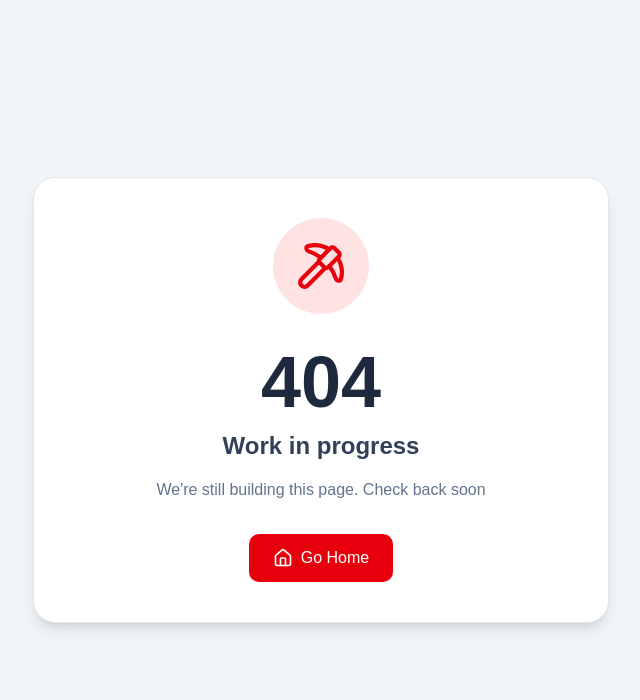
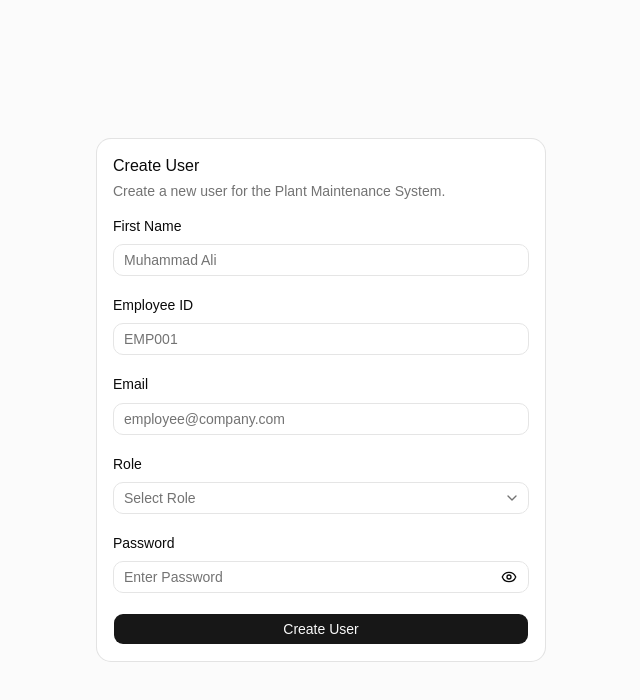
Before and after one commit to Muhammad-Anas16/Eco-Tech-PMS-User-Interface, a React (Vite) app: page /register in a window 1280 px wide. Before the commit this address had no page. Shown: the top 700 px of the page, without its empty margins (319-959 px from the left). Built offline with nearby package versions, Linux system fonts and the light colour scheme.

Commit message:
add user role login and register pages

```diff
--- a/src/App.jsx
+++ b/src/App.jsx
@@ -2,11 +2,15 @@ import "./App.css";
 import { Route, Routes } from "react-router";
 import HomePage from "./pages/HomePage";
 import NotFoundPage from "./pages/NotFoundPage";
+import LoginPage from "./pages/authentication/LoginPage";
+import RegisterPage from "./pages/authentication/RegisterPage";
 
 function App() {
   return (
     <Routes>
       <Route path="/" element={<HomePage />} />
+      <Route path="/login" element={<LoginPage />} />
+      <Route path="/register" element={<RegisterPage />} />
       <Route path="*" element={<NotFoundPage />} />
     </Routes>
   );
--- a/src/components/LoginForm.jsx
+++ b/src/components/auth/LoginForm.jsx
@@ -1,11 +1,10 @@
 import { useState } from "react";
 import { Controller, useForm } from "react-hook-form";
 import { zodResolver } from "@hookform/resolvers/zod";
-import { Eye, EyeOff } from "lucide-react";
+import { Eye, EyeOff, Loader2 } from "lucide-react";
 import { toast } from "sonner";
-
-import { loginSchema } from "../schema/loginSchema";
-
+import { loginSchema } from "../../schema/AuthSchema";
+import { login } from "@/api/auth.api";
 import { Button } from "@/components/ui/button";
 import {
   Card,
@@ -14,7 +13,6 @@ import {
   CardTitle,
   CardDescription,
 } from "@/components/ui/card";
-
 import {
   Field,
   FieldGroup,
@@ -35,8 +33,11 @@ import {
 const LoginForm = () => {
   const [showPassword, setShowPassword] = useState(false);
 
+  const [loading, setLoading] = useState(false);
+
   const form = useForm({
     resolver: zodResolver(loginSchema),
+
     defaultValues: {
       employeeId: "",
       role: "",
@@ -44,38 +45,32 @@ const LoginForm = () => {
     },
   });
 
-  const onSubmit = (data) => {
-    console.log(data);
+  const onSubmit = async (data) => {
+    try {
+      setLoading(true);
 
-    /*
-      Backend Example
+      const response = await login(data);
 
-      POST /api/auth/login
+      console.log("Login Response:", response);
 
-      {
-        employeeId,
-        role,
-        password
-      }
+      toast.success("Login Successful");
 
-      Backend verifies
+      form.reset();
+    } catch (error) {
+      console.log(error);
 
-      ✔ Employee Exists
-      ✔ Password Correct
-      ✔ Role Matches Database
-
-      If all true
-      Login Success
-
-      Otherwise
-      Invalid Credentials
-    */
-
-    toast.success("Login Successful");
+      toast.error(
+        error?.response?.data?.message ||
+          error?.message ||
+          "Invalid Credentials",
+      );
+    } finally {
+      setLoading(false);
+    }
   };
 
   return (
-    <Card className="w-full max-w-md mx-auto shadow-lg">
+    <Card className="w-full max-w-md mx-auto">
       <CardHeader>
         <CardTitle>Plant Maintenance System</CardTitle>
 
@@ -160,8 +155,8 @@ const LoginForm = () => {
                     <Input
                       {...field}
                       type={showPassword ? "text" : "password"}
+                      placeholder="Enter Password"
                       className="pr-10"
-                      placeholder="Enter Password"
                       aria-invalid={fieldState.invalid}
                     />
 
@@ -185,7 +180,16 @@ const LoginForm = () => {
               )}
             />
 
-            <Button className="w-full">Sign In</Button>
+            <Button type="submit" className="w-full" disabled={loading}>
+              {loading ? (
+                <>
+                  <Loader2 className="mr-2 h-4 w-4 animate-spin" />
+                  Signing In...
+                </>
+              ) : (
+                "Sign In"
+              )}
+            </Button>
           </FieldGroup>
         </form>
       </CardContent>
--- a/src/components/RegisterForm.jsx
+++ b/src/components/auth/RegisterForm.jsx
@@ -1,11 +1,9 @@
 import { useState } from "react";
 import { Controller, useForm } from "react-hook-form";
 import { zodResolver } from "@hookform/resolvers/zod";
-import { Eye, EyeOff } from "lucide-react";
+import { Eye, EyeOff, Loader2 } from "lucide-react";
 import { toast } from "sonner";
-
-import { registerSchema } from "../schema/registerSchema";
-
+import { register } from "@/api/auth.api";
 import { Button } from "@/components/ui/button";
 
 import {
@@ -22,9 +20,8 @@ import {
   FieldLabel,
   FieldError,
 } from "@/components/ui/field";
-
 import { Input } from "@/components/ui/input";
-
+import { registerSchema } from "../../schema/AuthSchema";
 import {
   Select,
   SelectTrigger,
@@ -36,8 +33,11 @@ import {
 const RegisterForm = () => {
   const [showPassword, setShowPassword] = useState(false);
 
+  const [loading, setLoading] = useState(false);
+
   const form = useForm({
     resolver: zodResolver(registerSchema),
+
     defaultValues: {
       firstName: "",
       employeeId: "",
@@ -47,16 +47,32 @@ const RegisterForm = () => {
     },
   });
 
-  const onSubmit = (data) => {
-    console.log(data);
+  const onSubmit = async (data) => {
+    try {
+      setLoading(true);
 
-    toast.success("User Registered Successfully");
+      const response = await register(data);
 
-    form.reset();
+      console.log("Register Response:", response);
+
+      toast.success("User Registered Successfully");
+
+      form.reset();
+    } catch (error) {
+      console.log(error);
+
+      toast.error(
+        error?.response?.data?.message ||
+          error?.message ||
+          "Registration Failed",
+      );
+    } finally {
+      setLoading(false);
+    }
   };
 
   return (
-    <Card className="w-full max-w-lg mx-auto shadow-lg">
+    <Card className="w-full max-w-md mx-auto">
       <CardHeader>
         <CardTitle>Create User</CardTitle>
 
@@ -193,8 +209,8 @@ const RegisterForm = () => {
 
                     <button
                       type="button"
-                      onClick={() => setShowPassword((prev) => !prev)}
-                      className="absolute right-3 top-1/2 -translate-y-1/2 text-muted-foreground hover:text-foreground"
+                      onClick={() => setShowPassword(!showPassword)}
+                      className="absolute right-3 top-1/2 -translate-y-1/2"
                     >
                       {showPassword ? (
                         <EyeOff className="h-4 w-4" />
@@ -211,8 +227,15 @@ const RegisterForm = () => {
               )}
             />
 
-            <Button type="submit" className="w-full">
-              Create User
+            <Button type="submit" className="w-full" disabled={loading}>
+              {loading ? (
+                <>
+                  <Loader2 className="mr-2 h-4 w-4 animate-spin" />
+                  Creating...
+                </>
+              ) : (
+                "Create User"
+              )}
             </Button>
           </FieldGroup>
         </form>
--- /dev/null
+++ b/src/pages/authentication/LoginPage.jsx
@@ -0,0 +1,11 @@
+import LoginForm from "@/components/auth/LoginForm";
+
+const LoginPage = () => {
+  return (
+    <div className="min-h-screen flex items-center justify-center bg-muted/40 px-4">
+      <LoginForm />
+    </div>
+  );
+};
+
+export default LoginPage;
--- /dev/null
+++ b/src/pages/authentication/RegisterPage.jsx
@@ -0,0 +1,11 @@
+import RegisterForm from "@/components/auth/RegisterForm";
+
+const RegisterPage = () => {
+  return (
+    <div className="min-h-screen flex items-center justify-center bg-muted/40 px-4">
+      <RegisterForm />
+    </div>
+  );
+};
+
+export default RegisterPage;
--- /dev/null
+++ b/src/schema/AuthSchema.js
@@ -0,0 +1,27 @@
+import { z } from "zod";
+
+//  Login Schema
+
+export const loginSchema = z.object({
+  employeeId: z.string().min(1, "Employee ID is required"),
+
+  password: z.string().min(1, "Password is required"),
+});
+
+//  Register Schema
+
+export const registerSchema = z.object({
+  fullName: z
+    .string()
+    .min(3, "Full name must be at least 3 characters")
+    .max(50, "Full name is too long"),
+
+  employeeId: z
+    .string()
+    .min(4, "Employee ID is required")
+    .max(20, "Employee ID is too long"),
+
+  role: z.string().min(1, "Please select a role"),
+
+  password: z.string().min(6, "Password must be at least 6 characters"),
+});
--- a/src/schema/loginSchema.js
+++ /dev/null
@@ -1,9 +0,0 @@
-import { z } from "zod";
-
-export const loginSchema = z.object({
-  employeeId: z.string().min(4, "Employee ID is required"),
-
-  role: z.string().min(1, "Please select your role"),
-
-  password: z.string().min(8, "Password must be at least 8 characters"),
-});
--- a/src/schema/registerSchema.js
+++ /dev/null
@@ -1,25 +0,0 @@
-import { z } from "zod";
-
-export const registerSchema = z.object({
-  firstName: z
-    .string()
-    .min(3, "First name must be at least 3 characters")
-    .max(30, "First name is too long"),
-
-  employeeId: z
-    .string()
-    .min(4, "Employee ID is required")
-    .max(20, "Employee ID is too long"),
-
-  email: z.string().email("Please enter a valid email"),
-
-  role: z.string().min(1, "Please select a role"),
-
-  password: z
-    .string()
-    .min(8, "Password must be at least 8 characters")
-    .regex(/[A-Z]/, "Must contain one uppercase letter")
-    .regex(/[a-z]/, "Must contain one lowercase letter")
-    .regex(/[0-9]/, "Must contain one number")
-    .regex(/[!@#$%^&*(),.?":{}|<>]/, "Must contain one special character"),
-});
```
